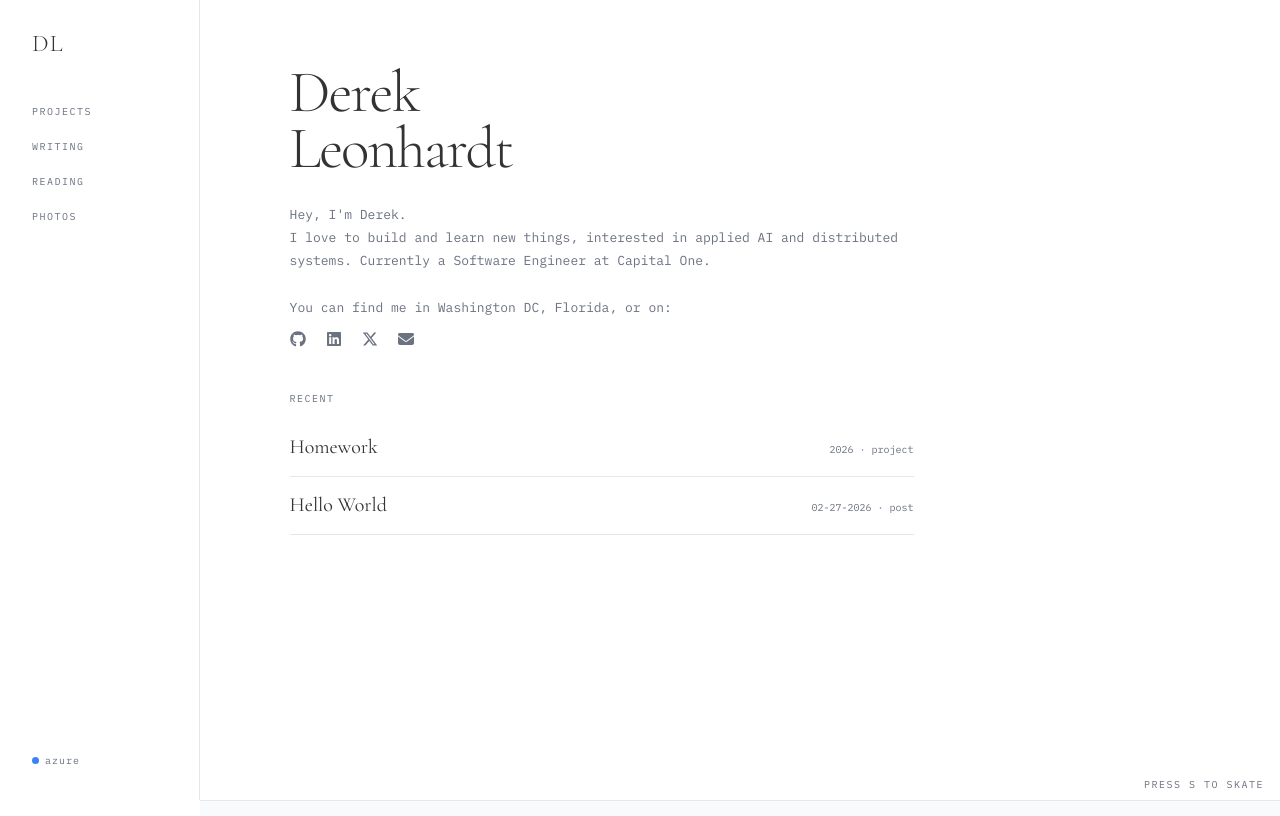
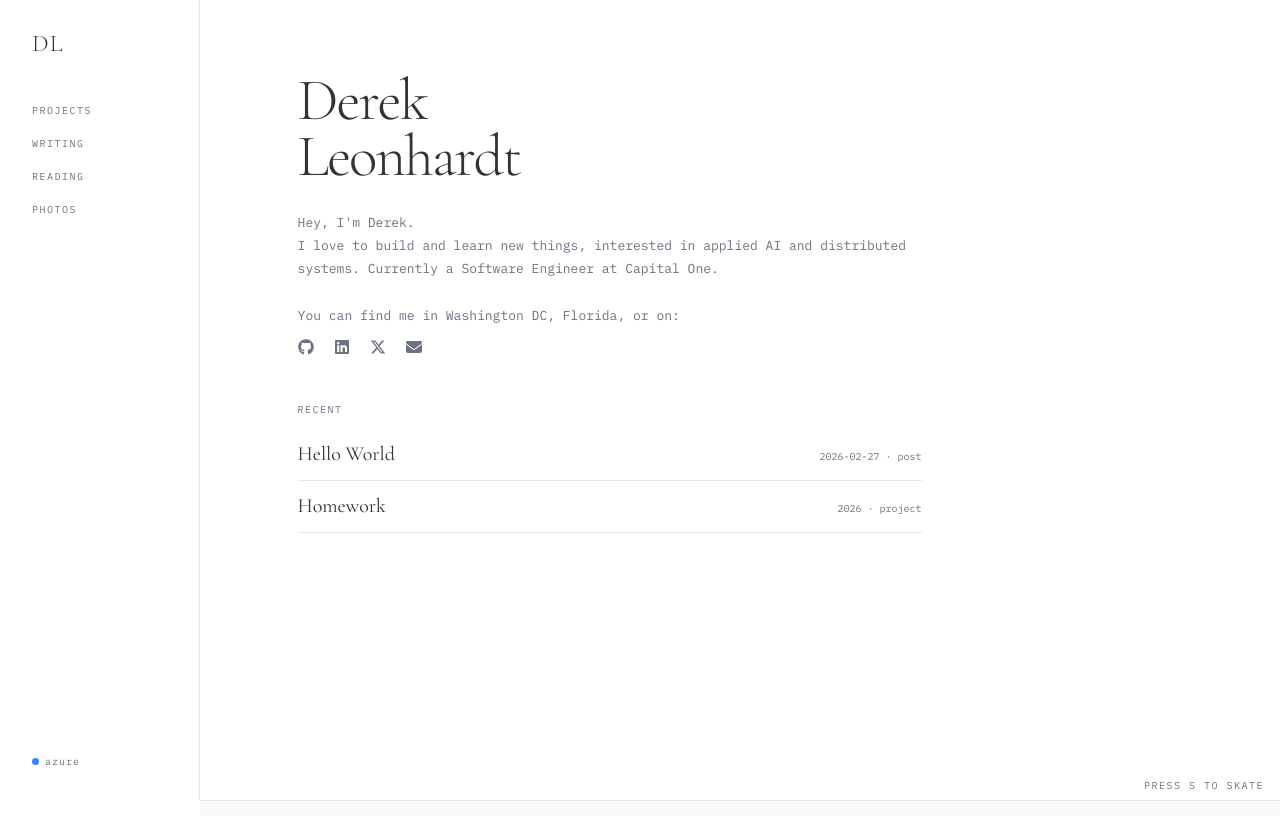
Before and after one commit to derekleonhardt/website, a Next.js app: page / in a window 1280 px wide. Built offline with nearby package versions, Linux system fonts and the light colour scheme.

Commit message:
feat: remove unused import + fix sorting and ISO

```diff
--- a/app/globals.css
+++ b/app/globals.css
@@ -1,7 +1,3 @@
-@import "tailwindcss";
-
-/* ── Custom font aliases (next/font sets --font-cormorant etc. on body) ── */
-
 /* ── Design tokens ────────────────────────────────────────────────────── */
 :root {
   --bg: #ffffff;
--- a/app/page.tsx
+++ b/app/page.tsx
@@ -10,6 +10,7 @@ const recentItems = [
     title: p.title,
     href: p.href,
     meta: String(p.year),
+    sortKey: `${p.year}-01-01`,
     external: true,
   })),
   ...posts.slice(0, 3).map((p) => ({
@@ -17,10 +18,11 @@ const recentItems = [
     title: p.title,
     href: `/blog/${p.slug}`,
     meta: p.date,
+    sortKey: p.date,
     external: false,
   })),
 ]
-  .sort((a, b) => b.meta.localeCompare(a.meta))
+  .sort((a, b) => b.sortKey.localeCompare(a.sortKey))
   .slice(0, 5);
 
 const socialLinks = [
--- a/lib/posts.ts
+++ b/lib/posts.ts
@@ -8,6 +8,6 @@ export const posts: Post[] = [
   {
     slug: "hello-world",
     title: "Hello World",
-    date: "02-27-2026",
+    date: "2026-02-27",
   },
 ];
```
